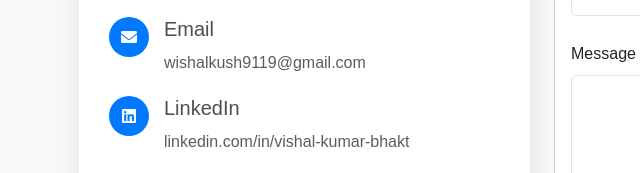
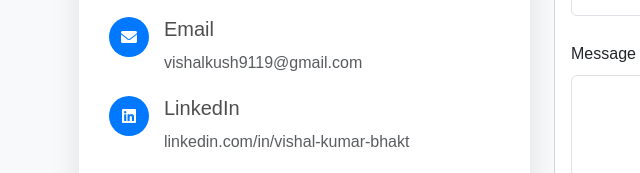
Before and after one commit to vishalbhakt/Portfolio, a plain HTML site: page index.html in a window 1280 px wide. Shown: the part 5347-5520 px from the top of the page, 3-643 px from the left. Drawn offline with nearby package versions, Linux system fonts and the light colour scheme.

Commit message:
Update index.html

```diff
--- a/index.html
+++ b/index.html
@@ -831,7 +831,7 @@
                             </div>
                             <div>
                                 <h5>Email</h5>
-                                <p class="text-muted mb-0">wishalkush9119@gmail.com</p>
+                                <p class="text-muted mb-0">vishalkush9119@gmail.com</p>
                             </div>
                         </div>
                         <div class="contact-item">
```
